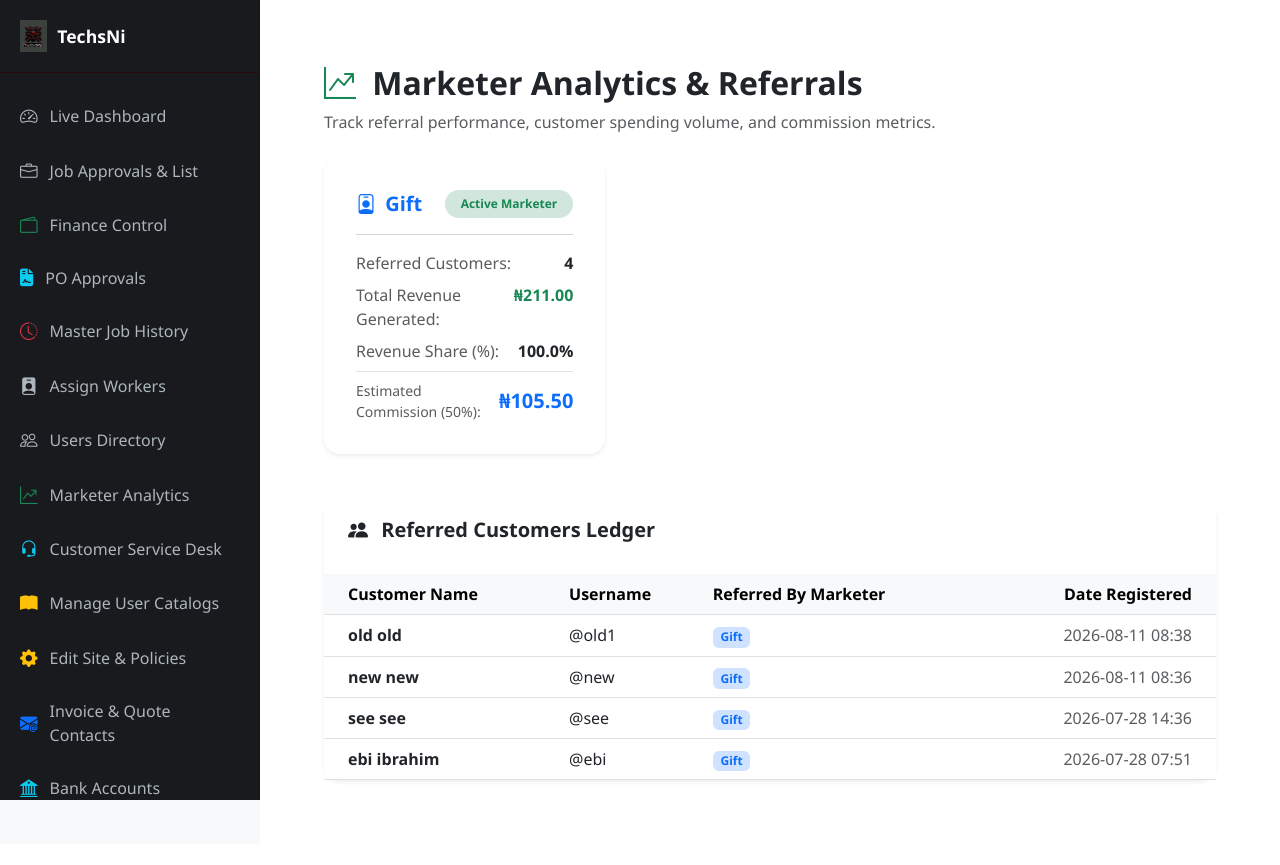
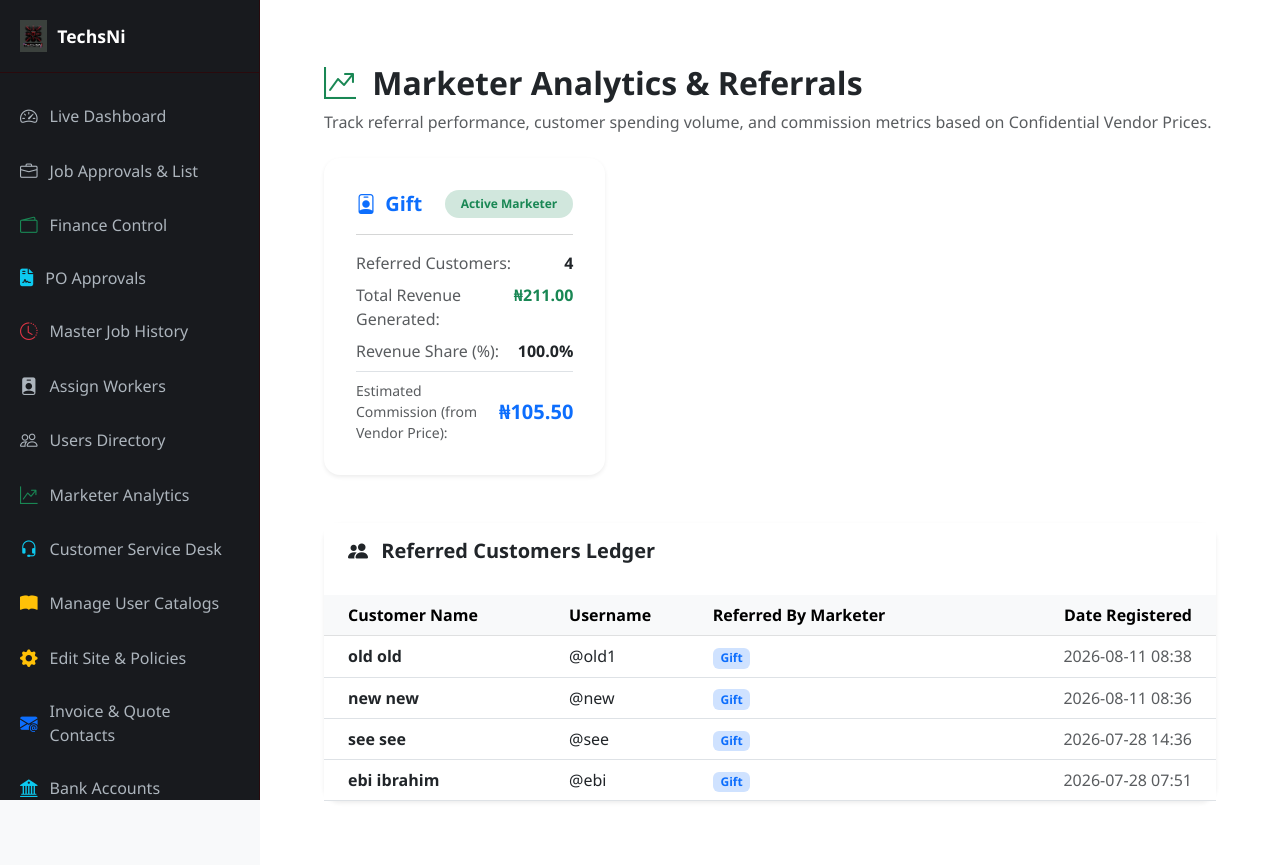
Before and after one commit to fortuneibrahim1/TechsNi, a Django app: page /services/dashboard/marketer-analytics/ in a window 1280 px wide. Before the commit the page ends 800 px from the top, so only its background shows below. Run offline with Django 5.2, Linux system fonts and the light colour scheme; a user stored in the database is signed in; data comes from the database, SQL or seed files in the repository.

Commit message:
Update marketer_analytics.html

```diff
--- a/services/templates/services/dashboards/marketer_analytics.html
+++ b/services/templates/services/dashboards/marketer_analytics.html
@@ -7,7 +7,7 @@
     <div class="d-flex justify-content-between align-items-center mb-4">
         <div>
             <h2 class="fw-bold text-dark"><i class="bi bi-graph-up-arrow text-success me-2"></i> Marketer Analytics & Referrals</h2>
-            <p class="text-muted mb-0">Track referral performance, customer spending volume, and commission metrics.</p>
+            <p class="text-muted mb-0">Track referral performance, customer spending volume, and commission metrics based on Confidential Vendor Prices.</p>
         </div>
     </div>
 
@@ -37,7 +37,8 @@
                         <strong class="text-dark">{{ stat.percentage_share }}%</strong>
                     </div>
                     <div class="d-flex justify-content-between align-items-center pt-2 border-top">
-                        <span class="text-muted small">Estimated Commission (50%):</span>
+                        <!-- Updated label to show calculation based on Confidential Vendor Price -->
+                        <span class="text-muted small">Estimated Commission (from Vendor Price):</span>
                         <strong class="text-primary fs-5">₦{{ stat.estimated_commission|floatformat:2 }}</strong>
                     </div>
                 </div>
```
